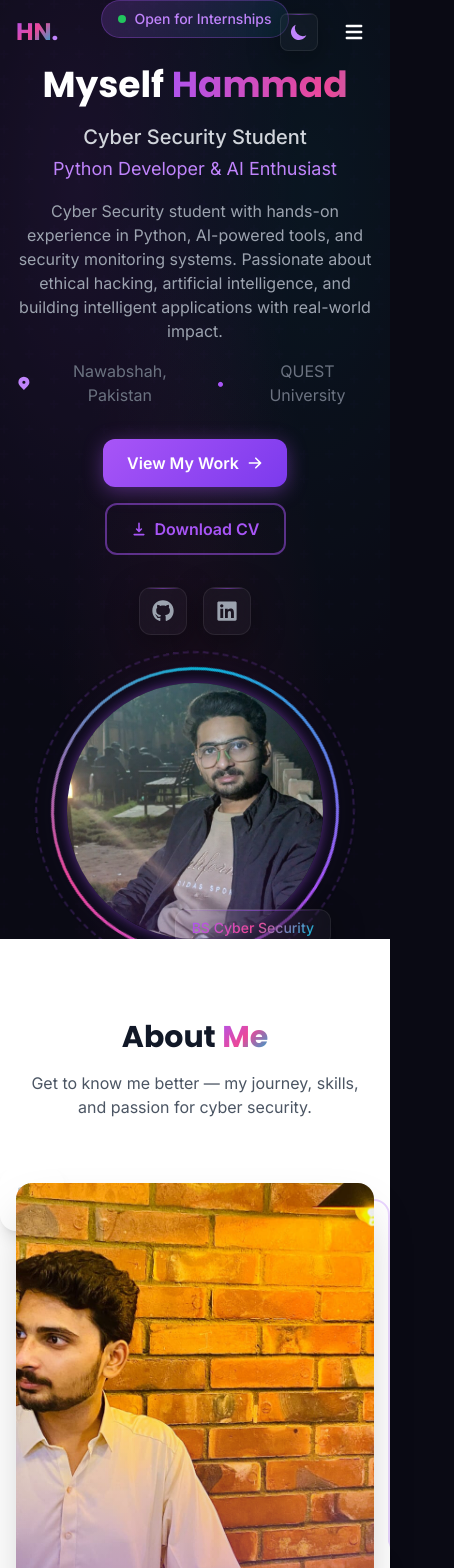
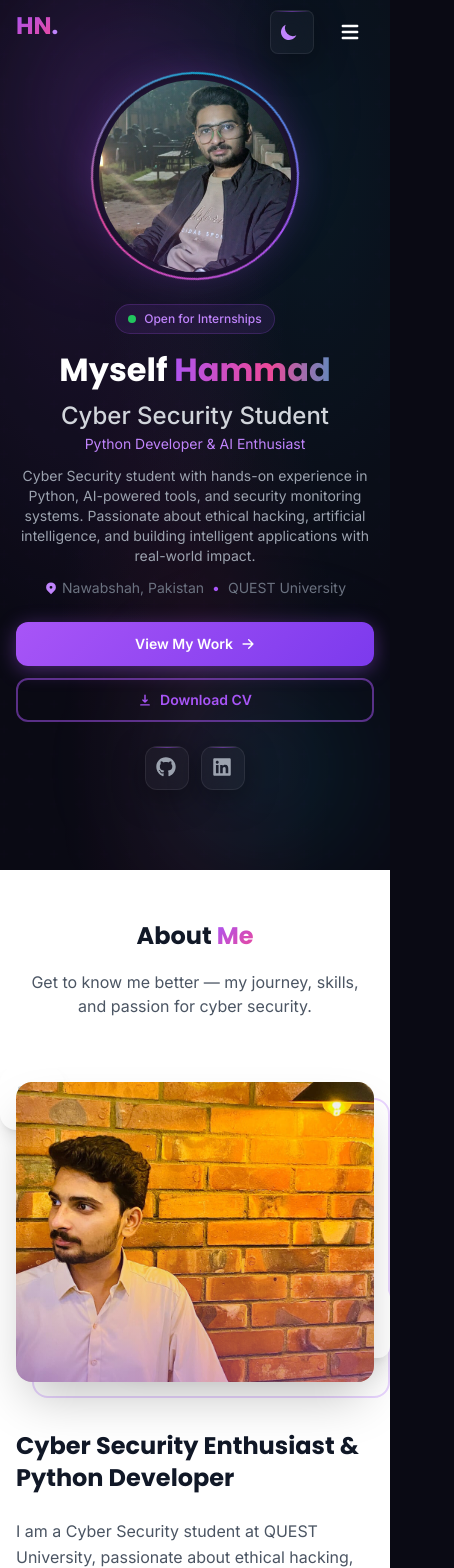
Before and after one commit to Hammad-xureshi/portfolio, a React (Vite) app: page / in a window 390 px wide. Shown: the top 1568 px of the page, 454 px wide, since content can reach past the window. Built offline with nearby package versions, Linux system fonts and the light colour scheme.

Commit message:
Fixed mobile responsiveness

```diff
--- a/src/components/About.jsx
+++ b/src/components/About.jsx
@@ -66,7 +66,7 @@ export default function About() {
                   <img
                     src={images.aboutPhoto || images.profilePhoto}
                     alt={personalInfo.name}
-                    className="w-full h-[450px] sm:h-[500px] object-cover object-top"
+                   className="w-full h-[300px] sm:h-[400px] md:h-[450px] lg:h-[500px] object-cover object-top"
                     onError={(e) => {
                       e.target.src = 'https://images.unsplash.com/photo-1507003211169-0a1dd7228f2d?w=600&h=700&fit=crop&crop=face';
                     }}
--- a/src/components/Hero.jsx
+++ b/src/components/Hero.jsx
@@ -11,69 +11,117 @@ export default function Hero() {
     visible: {
       opacity: 1,
       transition: {
-        staggerChildren: 0.2,
-        delayChildren: 0.3,
+        staggerChildren: 0.15,
+        delayChildren: 0.2,
       },
     },
   };
 
   const itemVariants = {
-    hidden: { opacity: 0, y: 30 },
+    hidden: { opacity: 0, y: 20 },
     visible: {
       opacity: 1,
       y: 0,
-      transition: { duration: 0.6, ease: 'easeOut' },
+      transition: { duration: 0.5, ease: 'easeOut' },
     },
   };
 
   return (
     <section
       id="home"
-      className="min-h-screen flex items-center justify-center relative overflow-hidden bg-cyber"
+      className="min-h-screen flex items-center justify-center relative overflow-hidden bg-cyber py-20 md:py-0"
     >
-      {/* Animated Orbs */}
+      {/* Animated Orbs - Simplified for Mobile */}
       <div className="absolute inset-0 overflow-hidden pointer-events-none">
-        <motion.div
-          animate={{
-            x: [0, 100, 0],
-            y: [0, -50, 0],
-          }}
-          transition={{ duration: 20, repeat: Infinity, ease: 'linear' }}
-          className="orb orb-purple w-[500px] h-[500px] top-0 left-0"
-        />
-        <motion.div
-          animate={{
-            x: [0, -70, 0],
-            y: [0, 100, 0],
-          }}
-          transition={{ duration: 25, repeat: Infinity, ease: 'linear' }}
-          className="orb orb-cyan w-[400px] h-[400px] bottom-0 right-0"
-        />
         <motion.div
           animate={{
             x: [0, 50, 0],
             y: [0, -30, 0],
           }}
-          transition={{ duration: 18, repeat: Infinity, ease: 'linear' }}
-          className="orb orb-pink w-[300px] h-[300px] top-1/2 right-1/4"
+          transition={{ duration: 15, repeat: Infinity, ease: 'linear' }}
+          className="absolute top-10 left-0 w-48 h-48 md:w-96 md:h-96 rounded-full blur-3xl bg-primary-500/20"
+        />
+        <motion.div
+          animate={{
+            x: [0, -40, 0],
+            y: [0, 50, 0],
+          }}
+          transition={{ duration: 20, repeat: Infinity, ease: 'linear' }}
+          className="absolute bottom-10 right-0 w-48 h-48 md:w-80 md:h-80 rounded-full blur-3xl bg-cyan-500/15"
         />
       </div>
 
       {/* Grid Pattern */}
-      <div className="absolute inset-0 bg-cyber-grid opacity-30" />
+      <div className="absolute inset-0 bg-cyber-grid opacity-20" />
 
       <div className="container-custom px-4 relative z-10">
         <motion.div
           variants={containerVariants}
           initial="hidden"
           animate="visible"
-          className="flex flex-col lg:flex-row items-center justify-center gap-12"
+          className="flex flex-col lg:flex-row items-center justify-center gap-8 lg:gap-12"
         >
-          {/* Left Side - Text Content */}
-          <div className="text-center lg:text-left lg:flex-1">
+          {/* Profile Image - Shows First on Mobile */}
+          <motion.div
+            variants={itemVariants}
+            className="order-1 lg:order-2 lg:flex-1 flex justify-center"
+          >
+            <div className="relative">
+              {/* Animated Glow Ring */}
+              <motion.div
+                animate={{ rotate: 360 }}
+                transition={{ duration: 20, repeat: Infinity, ease: 'linear' }}
+                className="absolute -inset-2 md:-inset-4 rounded-full"
+                style={{
+                  background: 'conic-gradient(from 0deg, #a855f7, #ec4899, #06b6d4, #a855f7)',
+                  padding: '2px',
+                }}
+              >
+                <div className="w-full h-full rounded-full bg-dark-400" />
+              </motion.div>
+
+              {/* Profile Image Container */}
+              <motion.div
+                whileHover={{ scale: 1.05 }}
+                transition={{ duration: 0.3 }}
+                className="relative w-48 h-48 sm:w-56 sm:h-56 md:w-72 md:h-72 lg:w-80 lg:h-80 rounded-full overflow-hidden shadow-2xl"
+                style={{
+                  boxShadow: '0 0 40px rgba(168, 85, 247, 0.3)',
+                }}
+              >
+                <img
+                  src={images.profilePhoto}
+                  alt={personalInfo.name}
+                  className="w-full h-full object-cover object-center"
+                  loading="eager"
+                  onError={(e) => {
+                    e.target.src = 'https://images.unsplash.com/photo-1507003211169-0a1dd7228f2d?w=500&h=500&fit=crop&crop=face';
+                  }}
+                />
+
+                {/* Gradient Overlay */}
+                <div className="absolute inset-0 bg-gradient-to-t from-primary-500/20 via-transparent to-cyan-500/10" />
+              </motion.div>
+
+              {/* Floating Badge - Hidden on very small screens */}
+              <motion.div
+                initial={{ scale: 0 }}
+                animate={{ scale: 1 }}
+                transition={{ delay: 0.8, type: 'spring' }}
+                className="hidden sm:block absolute -bottom-2 -right-2 px-3 py-1.5 md:px-4 md:py-2 rounded-xl glass-card"
+              >
+                <p className="text-xs md:text-sm font-medium text-gradient">
+                  {personalInfo.degree}
+                </p>
+              </motion.div>
+            </div>
+          </motion.div>
+
+          {/* Text Content */}
+          <div className="order-2 lg:order-1 text-center lg:text-left lg:flex-1">
             {/* Status Badge */}
-            <motion.div variants={itemVariants} className="mb-6">
-              <span className="badge-glow inline-flex items-center gap-2">
+            <motion.div variants={itemVariants} className="mb-4 md:mb-6">
+              <span className="inline-flex items-center gap-2 px-3 py-1.5 md:px-4 md:py-2 rounded-full text-xs md:text-sm font-medium bg-primary-500/10 text-primary-400 border border-primary-500/20">
                 <span className="relative flex h-2 w-2">
                   <span className="animate-ping absolute inline-flex h-full w-full rounded-full bg-green-400 opacity-75"></span>
                   <span className="relative inline-flex rounded-full h-2 w-2 bg-green-500"></span>
@@ -83,26 +131,25 @@ export default function Hero() {
             </motion.div>
 
             {/* Main Heading */}
-            <motion.div variants={itemVariants} className="mb-4">
-              <h1 className="text-4xl sm:text-5xl md:text-6xl lg:text-7xl font-display font-bold leading-tight">
+            <motion.div variants={itemVariants} className="mb-3 md:mb-4">
+              <h1 className="text-3xl sm:text-4xl md:text-5xl lg:text-6xl xl:text-7xl font-display font-bold leading-tight">
                 <span className="text-white">Myself </span>
-
                 <span className="text-gradient-animated">{personalInfo.firstName}</span>
               </h1>
             </motion.div>
 
             {/* Role */}
-            <motion.div variants={itemVariants} className="mb-4">
-              <h2 className="text-xl sm:text-2xl md:text-3xl font-medium text-gray-300">
+            <motion.div variants={itemVariants} className="mb-3 md:mb-4">
+              <h2 className="text-lg sm:text-xl md:text-2xl lg:text-3xl font-medium text-gray-300">
                 {personalInfo.role}
               </h2>
-              <p className="text-primary-400 text-lg mt-1">{personalInfo.tagline}</p>
+              <p className="text-primary-400 text-sm md:text-lg mt-1">{personalInfo.tagline}</p>
             </motion.div>
 
-            {/* Description */}
+            {/* Description - Shorter on mobile */}
             <motion.p
               variants={itemVariants}
-              className="max-w-xl text-base md:text-lg mb-4 text-gray-400"
+              className="max-w-xl text-sm md:text-base lg:text-lg mb-3 md:mb-4 text-gray-400 mx-auto lg:mx-0"
             >
               {personalInfo.description}
             </motion.p>
@@ -110,22 +157,24 @@ export default function Hero() {
             {/* Location */}
             <motion.div
               variants={itemVariants}
-              className="flex items-center gap-2 mb-8 justify-center lg:justify-start text-gray-500"
+              className="flex flex-wrap items-center gap-2 mb-6 md:mb-8 justify-center lg:justify-start text-gray-500 text-sm md:text-base"
             >
-              <HiLocationMarker className="text-primary-400" />
-              <span>{personalInfo.location}</span>
-              <span className="mx-2 text-primary-500">•</span>
+              <div className="flex items-center gap-1">
+                <HiLocationMarker className="text-primary-400" />
+                <span>{personalInfo.location}</span>
+              </div>
+              <span className="text-primary-500">•</span>
               <span>{personalInfo.university}</span>
             </motion.div>
 
             {/* CTA Buttons */}
             <motion.div
               variants={itemVariants}
-              className="flex flex-col sm:flex-row items-center gap-4 justify-center lg:justify-start mb-8"
+              className="flex flex-col sm:flex-row items-center gap-3 md:gap-4 justify-center lg:justify-start mb-6 md:mb-8"
             >
               <motion.a
                 href="#projects"
-                className="btn-primary flex items-center gap-2 group"
+                className="btn-primary flex items-center gap-2 group w-full sm:w-auto justify-center"
                 whileHover={{ scale: 1.05 }}
                 whileTap={{ scale: 0.95 }}
               >
@@ -135,7 +184,7 @@ export default function Hero() {
               <motion.a
                 href={images.resumeFile}
                 download
-                className="btn-secondary flex items-center gap-2"
+                className="btn-secondary flex items-center gap-2 w-full sm:w-auto justify-center"
                 whileHover={{ scale: 1.05 }}
                 whileTap={{ scale: 0.95 }}
               >
@@ -147,7 +196,7 @@ export default function Hero() {
             {/* Social Links */}
             <motion.div
               variants={itemVariants}
-              className="flex items-center gap-4 justify-center lg:justify-start"
+              className="flex items-center gap-3 md:gap-4 justify-center lg:justify-start"
             >
               {socialLinks.map((social, index) => (
                 <motion.a
@@ -155,86 +204,27 @@ export default function Hero() {
                   href={social.url}
                   target="_blank"
                   rel="noopener noreferrer"
-                  className="p-3 rounded-xl glass-card text-gray-400 hover:text-primary-400 transition-all duration-300"
+                  className="p-2.5 md:p-3 rounded-xl glass-card text-gray-400 hover:text-primary-400 transition-all duration-300"
                   whileHover={{ scale: 1.1, y: -5 }}
                   whileTap={{ scale: 0.9 }}
                   initial={{ opacity: 0, y: 20 }}
                   animate={{ opacity: 1, y: 0 }}
-                  transition={{ delay: 1.2 + index * 0.1 }}
+                  transition={{ delay: 1 + index * 0.1 }}
                 >
-                  <social.icon size={22} />
+                  <social.icon size={20} className="md:w-6 md:h-6" />
                 </motion.a>
               ))}
             </motion.div>
           </div>
-
-          {/* Right Side - Profile Image */}
-          <motion.div
-            variants={itemVariants}
-            className="lg:flex-1 flex justify-center"
-          >
-            <div className="relative">
-              {/* Animated Glow Ring */}
-              <motion.div
-                animate={{ rotate: 360 }}
-                transition={{ duration: 20, repeat: Infinity, ease: 'linear' }}
-                className="absolute -inset-4 rounded-full"
-                style={{
-                  background: 'conic-gradient(from 0deg, #a855f7, #ec4899, #06b6d4, #a855f7)',
-                  padding: '3px',
-                }}
-              >
-                <div className="w-full h-full rounded-full bg-dark-400" />
-              </motion.div>
-
-              {/* Second Ring */}
-              <motion.div
-                animate={{ rotate: -360 }}
-                transition={{ duration: 25, repeat: Infinity, ease: 'linear' }}
-                className="absolute -inset-8 rounded-full border-2 border-dashed border-primary-500/20"
-              />
-
-              {/* Profile Image Container */}
-              <motion.div
-                whileHover={{ scale: 1.05 }}
-                transition={{ duration: 0.3 }}
-                className="relative w-64 h-64 sm:w-72 sm:h-72 md:w-80 md:h-80 rounded-full overflow-hidden neon-glow"
-              >
-                <img
-                  src={images.profilePhoto}
-                  alt={personalInfo.name}
-                  className="w-full h-full object-cover object-center"
-                  onError={(e) => {
-                    e.target.src = 'https://images.unsplash.com/photo-1507003211169-0a1dd7228f2d?w=500&h=500&fit=crop&crop=face';
-                  }}
-                />
-
-                {/* Gradient Overlay */}
-                <div className="absolute inset-0 bg-gradient-to-t from-primary-500/20 via-transparent to-cyan-500/10" />
-              </motion.div>
-
-              {/* Floating Badge */}
-              <motion.div
-                initial={{ scale: 0 }}
-                animate={{ scale: 1 }}
-                transition={{ delay: 1, type: 'spring' }}
-                className="absolute -bottom-2 -right-2 px-4 py-2 rounded-xl glass-card"
-              >
-                <p className="text-sm font-medium text-gradient">
-                  {personalInfo.degree}
-                </p>
-              </motion.div>
-            </div>
-          </motion.div>
         </motion.div>
       </div>
 
-      {/* Scroll Indicator */}
+      {/* Scroll Indicator - Hidden on mobile */}
       <motion.div
         initial={{ opacity: 0, y: 10 }}
         animate={{ opacity: 1, y: 0 }}
         transition={{ delay: 1.5, duration: 0.5 }}
-        className="absolute bottom-8 left-1/2 -translate-x-1/2"
+        className="hidden md:block absolute bottom-8 left-1/2 -translate-x-1/2"
       >
         <motion.div
           animate={{ y: [0, 10, 0] }}
--- a/src/components/Skills.jsx
+++ b/src/components/Skills.jsx
@@ -51,7 +51,7 @@ export default function Skills() {
                 }`}>
                   {category.title}
                 </h3>
-                <div className="grid grid-cols-2 sm:grid-cols-3 lg:grid-cols-6 gap-4">
+                <div className="grid grid-cols-2 sm:grid-cols-3 md:grid-cols-4 lg:grid-cols-6 gap-3 md:gap-4">
                   {category.skills.map((skill, skillIndex) => (
                     <motion.div
                       key={skill.name}
--- a/src/index.css
+++ b/src/index.css
@@ -335,3 +335,137 @@
     display: none;
   }
 }
+/* ============================================================
+   📱 MOBILE RESPONSIVENESS FIXES
+   ============================================================ */
+
+/* Mobile Animation Fixes */
+@media (max-width: 768px) {
+  /* Enable animations on mobile */
+  .orb {
+    display: block !important;
+    opacity: 0.3;
+  }
+
+  /* Reduce orb sizes on mobile */
+  .orb-purple,
+  .orb-cyan,
+  .orb-pink {
+    width: 200px !important;
+    height: 200px !important;
+  }
+
+  /* Fix profile image on mobile */
+  .profile-image-container {
+    width: 200px !important;
+    height: 200px !important;
+  }
+
+  /* Improve text readability */
+  .text-gradient,
+  .text-gradient-animated {
+    background-size: 200% 200%;
+  }
+
+  /* Fix glass card on mobile */
+  .glass-card {
+    backdrop-filter: blur(10px);
+    -webkit-backdrop-filter: blur(10px);
+  }
+
+  /* Reduce padding on mobile */
+  .section-padding {
+    @apply py-12 px-4;
+  }
+
+  /* Fix button sizes */
+  .btn-primary,
+  .btn-secondary {
+    @apply px-4 py-2.5 text-sm;
+  }
+}
+
+/* Small Mobile (iPhone SE, etc.) */
+@media (max-width: 480px) {
+  /* Smaller profile image */
+  .profile-image-container {
+    width: 180px !important;
+    height: 180px !important;
+  }
+
+  /* Smaller headings */
+  h1 {
+    font-size: 2rem !important;
+  }
+
+  h2 {
+    font-size: 1.5rem !important;
+  }
+
+  /* Stack buttons vertically */
+  .flex-col-mobile {
+    flex-direction: column !important;
+  }
+
+  /* Full width buttons on small screens */
+  .btn-primary,
+  .btn-secondary {
+    width: 100%;
+    justify-content: center;
+  }
+}
+
+/* Tablet */
+@media (min-width: 481px) and (max-width: 1024px) {
+  .section-padding {
+    @apply py-16 px-6;
+  }
+}
+
+/* Fix iOS Safari Issues */
+@supports (-webkit-touch-callout: none) {
+  .glass-card {
+    background: rgba(255, 255, 255, 0.08);
+  }
+
+  .bg-cyber,
+  .bg-cyber-dark {
+    background-attachment: scroll;
+  }
+}
+
+/* Reduce motion for users who prefer it */
+@media (prefers-reduced-motion: reduce) {
+  *,
+  *::before,
+  *::after {
+    animation-duration: 0.01ms !important;
+    animation-iteration-count: 1 !important;
+    transition-duration: 0.01ms !important;
+  }
+
+  .orb {
+    animation: none !important;
+  }
+}
+
+/* Fix image loading */
+img {
+  max-width: 100%;
+  height: auto;
+  display: block;
+}
+
+/* Prevent horizontal scroll */
+html, body {
+  overflow-x: hidden;
+  width: 100%;
+}
+
+/* Fix touch targets for mobile */
+@media (max-width: 768px) {
+  a, button {
+    min-height: 44px;
+    min-width: 44px;
+  }
+}
```
Also changed, not shown: src/components/Projects.jsx (+7 -7 lines).
